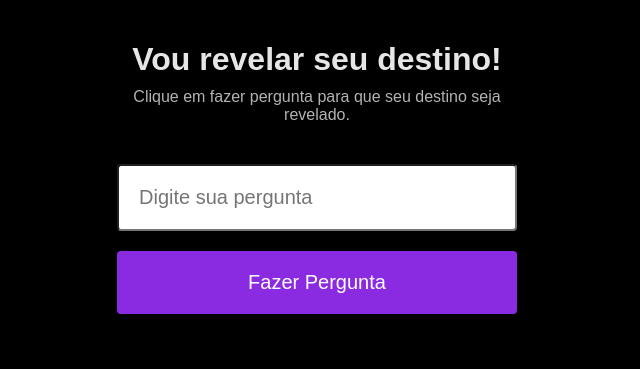
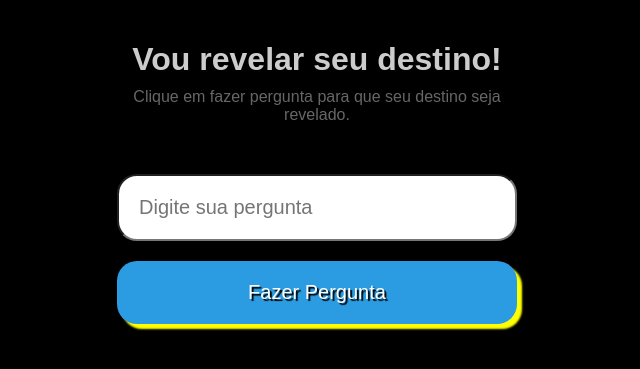
Before and after one commit to viniferreiraa/Maratona-Explorer-1, a plain HTML site: page index.html in a window 1280 px wide. Shown: the part 403-772 px from the top of the page, without its empty margins (323-963 px from the left). Drawn offline with Linux system fonts and the light colour scheme.

Commit message:
update index.css

```diff
--- a/index.css
+++ b/index.css
@@ -21,12 +21,12 @@ body {
 h1 {
   margin-top: 40px;
   margin-bottom: 10px;
-  opacity: 0.9;
+  opacity: 0.8;
 }
 
 p {
-  margin-bottom: 40px;
-  opacity: 0.7;
+  margin-bottom: 50px;
+  opacity: 0.4;
 }
 
 input,button {
@@ -34,7 +34,7 @@ input,button {
   width: 100%;
   padding: 20px;
   font-size: 20px;
-  border-radius: 4px;
+  border-radius: 20px;
 }
 
 input {
@@ -43,9 +43,11 @@ input {
 
 button {
   border: none;
-  background-color: blueviolet;
+  background-color: rgb(43, 156, 226);
   color: white;
   transition: filter .2s;
+  box-shadow: 5px 5px 2px yellow;
+  text-shadow: 2px 2px 1px black;
 }
 
 button:hover {
```
